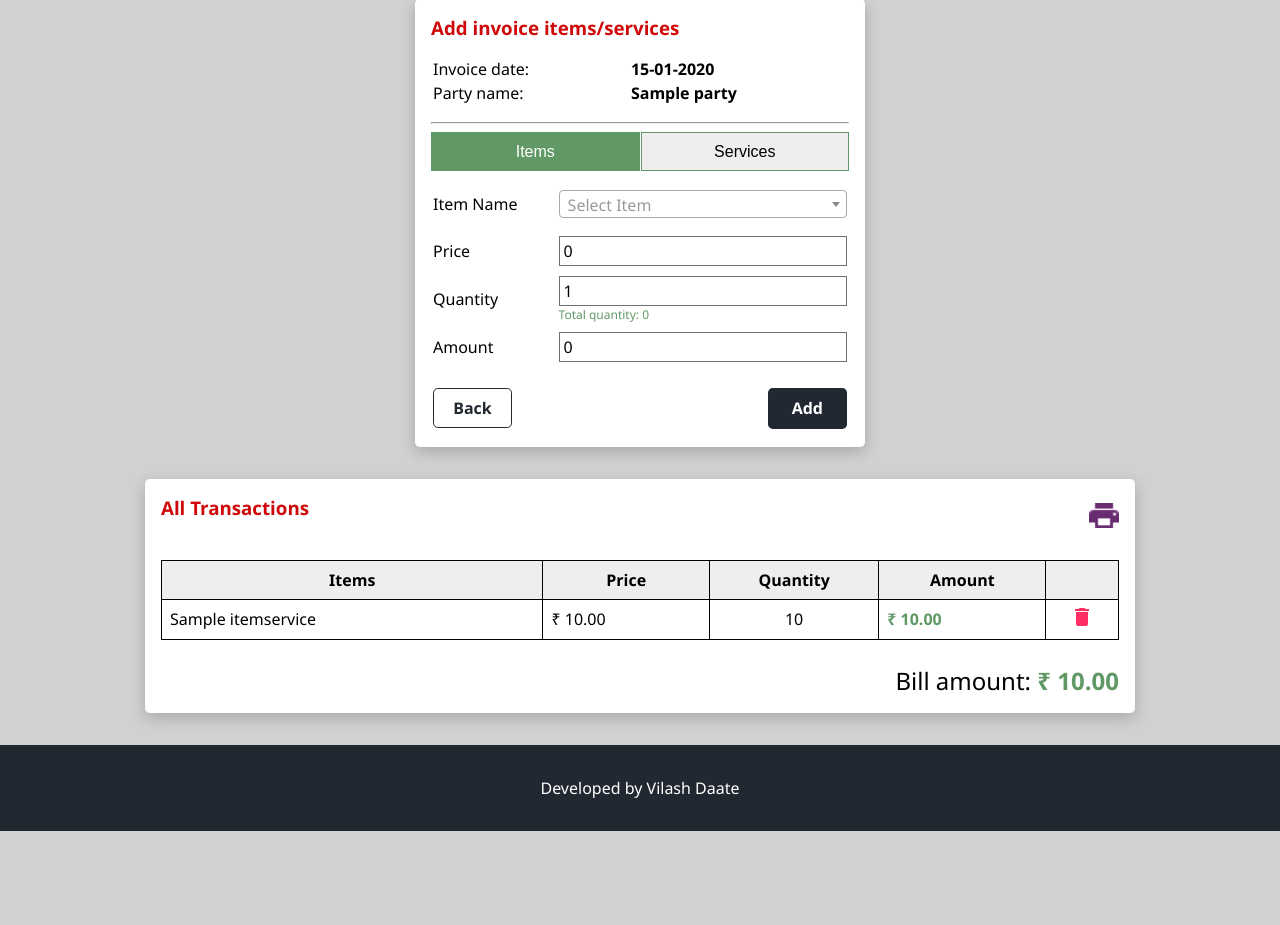
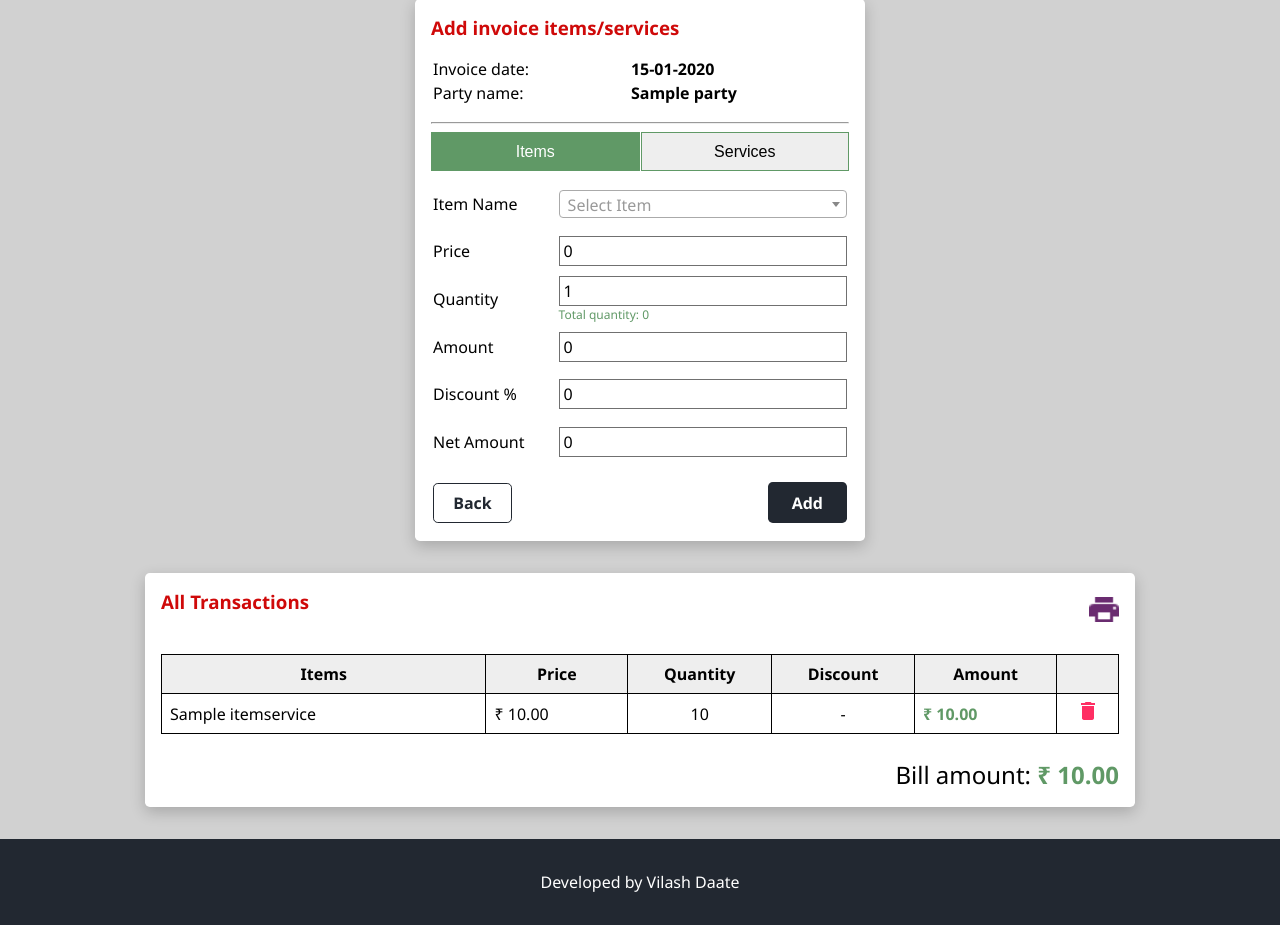
Before and after one commit to vilash99/shop_django, a Django app: page /invoice/1/ in a window 1280 px wide. Shown: the part 99-1024 px from the top of the page. Before the commit the page ends 930 px from the top, so only its background shows below. Run offline with Django 4.2, Linux system fonts and the light colour scheme; a user stored in the database is signed in; tables that the repository leaves empty hold one stand-in row (values such as "Sample post").

Commit message:
Discount feature is added

```diff
--- a/invoice/forms.py
+++ b/invoice/forms.py
@@ -95,8 +95,19 @@ class TransactionItemForm(forms.ModelForm):
     price = forms.IntegerField(initial=0, label='Price')
     quantity = forms.IntegerField(initial=1, label='Quantity')
     amount = forms.IntegerField(initial=0, label='Amount')
+    discount_percent = forms.DecimalField(
+        initial=0,
+        label='Discount %',
+        widget=forms.NumberInput(attrs={'min': 0})
+    )
+    net_amount = forms.DecimalField(
+        initial=0,
+        label='Net Amount',
+        required=False,
+        widget=forms.NumberInput(attrs={'readonly': 'readonly'})
+    )  # Field just for display, no effect on saving
 
-    field_order = ['item', 'price', 'quantity', 'amount']
+    field_order = ['item', 'price', 'quantity', 'amount', 'discount_percent', 'net_amount']
 
     class Meta:
         model = Transaction
@@ -109,6 +120,19 @@ class TransactionServiceForm(forms.ModelForm):
         label='Service Title',
     )
     amount = forms.IntegerField(initial=0, help_text='Amount')
+    discount_percent = forms.DecimalField(
+        initial=0,
+        label='Discount %',
+        widget=forms.NumberInput(attrs={'min': 0})
+    )
+    net_amount = forms.DecimalField(
+        initial=0,
+        label='Net Amount',
+        required=False,
+        widget=forms.NumberInput(attrs={'readonly': 'readonly'})
+    )  # Field just for display, no effect on saving
+
+    field_order = ['item', 'amount', 'discount_percent', 'net_amount']
 
     class Meta:
         model = Transaction
--- a/invoice/models.py
+++ b/invoice/models.py
@@ -83,6 +83,7 @@ class Transaction(models.Model):
     price = models.PositiveIntegerField(default=0)
     quantity = models.IntegerField(default=0, help_text="Set to 0 if service")
     amount = models.PositiveIntegerField(default=0)
+    discount_percent = models.DecimalField(max_digits=5, decimal_places=2, default=0.00)
 
     def __str__(self):
         return "{} - {}".format(self.item.name, self.sale.party.name)
@@ -90,3 +91,14 @@ class Transaction(models.Model):
     @property
     def item_type(self):
         return "Item" if self.item.item_type else "Service"
+
+    @property
+    def discounted_amount(self):
+        """Calculate discounted amount and round it to the nearest whole number."""
+        discounted_price = self.price * (1 - self.discount_percent / 100)
+        return round(discounted_price * self.quantity) if self.item_type == "Item" else discounted_price
+
+    def save(self, *args, **kwargs):
+        """Override save method to automatically update the amount."""
+        self.amount = self.discounted_amount
+        super().save(*args, **kwargs)
--- a/invoice/templates/invoice/transaction.html
+++ b/invoice/templates/invoice/transaction.html
@@ -119,6 +119,7 @@
         <th>Items</th>
         <th>Price</th>
         <th>Quantity</th>
+        <th>Discount</th>
         <th>Amount</th>
         <th></th>
       </tr>
@@ -133,6 +134,15 @@
               {{ trans.quantity }}
             {% endif %}
           </td>
+
+          <td class="center-field">
+            {% if trans.discount_percent == 0 %}
+              -
+            {% else %}
+              {{ trans.discount_percent }}%
+            {% endif %}
+          </td>
+
           <td class="price-field">₹ {{ trans.amount|intcomma }}.00</td>
           <td class="center-field">
             <a class="icon-delete" trans-id="{{trans.id}}">
@@ -154,71 +164,68 @@
 
   <script type='text/javascript'>
     $(document).ready(function() {
-      ///Delete transaction
+      // Delete transaction
       $('.icon-delete').on('click', function() {
-        if (confirm('Are you sure to delete?')) {
-          let transId = $(this).attr("trans-id");
-          if (transId != "") {
-            $.ajax({
-              url: "{% url 'invoice:delete_transaction_ajax' %}",
-              type: "GET",
-              data: {
-                trans_id: transId,
-              },
-            }).done(function (response) {
-              location.reload();
-            });
-          }
+        let transId = $(this).attr("trans-id");
+
+        if (transId && confirm('Are you sure to delete?')) {
+          $.get("{% url 'invoice:delete_transaction_ajax' %}", { trans_id: transId })
+          .done(() => location.reload());
         }
       });
 
-      function get_price(id, price, quantity=null) {
-        if(id != "") {
-          $.ajax({
-            url: "{% url 'invoice:get_item_ajax' %}",
-            type: 'GET',
-            data: {
-                item_id: id,
-            },
-          }).done(function(response) {
+      // Fetch Item Price
+      function getPrice(id, price, discount, quantity=null) {
+        if(id) {
+          $.get("{% url 'invoice:get_item_ajax' %}", { item_id: id })
+          .done(response => {
             $(price).val(response.price);
+            $(discount).val(response.discount);
 
-            if(quantity) {
+            if (quantity) {
               $(quantity).text(`Total quantity: ${response.quantity}`);
+              calculateAmount();
+            }
+            else {
+              calculateAmountService();
             }
           });
         }
       }
 
-      /// Fetch item price
-      $('#items #id_item').change(function () {
-        let id = $(this).val();
-        let price = $("#items #id_price");
-        let quantity = $("#items #total-quantity");
-        get_price(id, price, quantity);
-      });
-
-      $('#services #id_item').change(function () {
-        let id = $(this).val();
-        let price = $("#services #id_amount");
-        get_price(id, price);
+      // Change events for fetching item price
+      $('#items #id_item, #services #id_item').change(function () {
+        const isService = $(this).closest('#services').length > 0;
+        const id = $(this).val();
+        const price = isService ? $("#services #id_amount") : $("#items #id_price");
+        const discount = isService ? $("#services #id_discount_percent") : $("#items #id_discount_percent");
+        const quantity = isService ? null : $("#items #total-quantity");
+        getPrice(id, price, discount, quantity);
       });
 
       // Calculate total amount from quantity and price
-      function calculate_amount() {
-        let price = $("#items #id_price").val();
-        let quantity = $("#items #id_quantity").val();
+      function calculateAmount() {
+        const price = parseFloat($("#items #id_price").val()) || 0;
+        const quantity = parseInt($("#items #id_quantity").val()) || 0;
+        const discount_percent = parseFloat($("#items #id_discount_percent").val()) || 0;
         $("#items #id_amount").val(price * quantity);
+        $("#items #id_net_amount").val(parseInt((price * (1 - discount_percent/100)) * quantity));
       }
 
-      $('#items #id_price').focusout(function () {
-        calculate_amount();
-      });
+      // Calculate total amount for service
+       function calculateAmountService() {
+        const amount = parseFloat($("#services #id_amount").val()) || 0;
+        const discount_percent = parseFloat($("#services #id_discount_percent").val()) || 0;
+        $("#services #id_net_amount").val(parseInt(amount * (1 - discount_percent/100)));
+      }
 
-      $('#items #id_quantity').focusout(function () {
-        calculate_amount();
-      });
+      // Event listeners for recalculating amount for Item
+      $('#items #id_price, #items #id_quantity, #items #id_discount_percent').focusout(calculateAmount);
 
+      // Event listeners for recalculating amount for Services
+      $('#services #id_amount, #id_amount #id_discount_percent').focusout(calculateAmountService);
+
+      // Initialize Select2 for item selection
       $("#items #id_item").select2( {
         placeholder: "Select Item",
         allowClear: true
@@ -234,17 +241,9 @@
   <script>
     /*Tab design */
     function openTab(evt, tabName) {
-      let i, tabContent, tabLinks;
-      tabContent = document.getElementsByClassName("tab-content");
-      tabContent[0].className = tabContent[0].className.replace(" active", "");
-      tabContent[1].className = tabContent[1].className.replace(" active", "");
-
-      tabLinks = document.getElementsByClassName("tab-links");
-      tabLinks[0].className = tabLinks[0].className.replace(" active", "");
-      tabLinks[1].className = tabLinks[1].className.replace(" active", "");
-
-      document.getElementById(tabName).className += " active"
-      evt.currentTarget.className += " active";
+      document.querySelectorAll(".tab-content.active, .tab-links.active").forEach(el => el.classList.remove("active"));
+      document.getElementById(tabName).classList.add("active");
+      evt.currentTarget.classList.add("active");
     }
   </script>
 
--- a/invoice/views.py
+++ b/invoice/views.py
@@ -361,8 +361,14 @@ class PrintInvoiceView(LoginRequiredMixin, View):
         # Get Invoice transactions
         transactions = Transaction.objects.filter(sales=p_id)
 
-        # Get Total
+        # Get Total after discount
         net_total = transactions.aggregate(Sum('amount'))['amount__sum'] or 0
+
+        # # Get Total before discount
+        # total_before_discount = sum(transaction.original_amount for transaction in transactions)
+
+        # # Get Total discount
+        # total_discount = sum(transaction.discount_amount for transaction in transactions)
 
         context = {
             'company': company,
@@ -418,7 +424,11 @@ def get_item_ajax(request):
     if request.method == 'GET':
         item_id = request.GET.get('item_id', '')
         item = get_object_or_404(ItemService, id=item_id)
-        return JsonResponse({'price': item.price, 'quantity': item.quantity})
+        return JsonResponse({
+            'price': item.price,
+            'quantity': item.quantity,
+            'discount': item.discount,
+        })
 
     return JsonResponse({'error': 'Invalid request method'}, status=400)
 
--- a/static/css/styles.css
+++ b/static/css/styles.css
@@ -373,3 +373,10 @@ footer {
 .center-container h1 {
   font-size: 4rem;
 }
+
+ul.errorlist {
+  list-style-type: none;
+  background-color: #F2DEDE;
+  color: #AF4E5F;
+  padding: 0.75rem 1.25rem;
+}
```
Also changed, not shown: invoice/templates/invoice/print-invoice.html (+14 -12 lines), invoice/templates/stock/new-item-stock-list.html (+6 -2 lines), invoice/migrations/0005_transaction_discount_percent.py (added).
